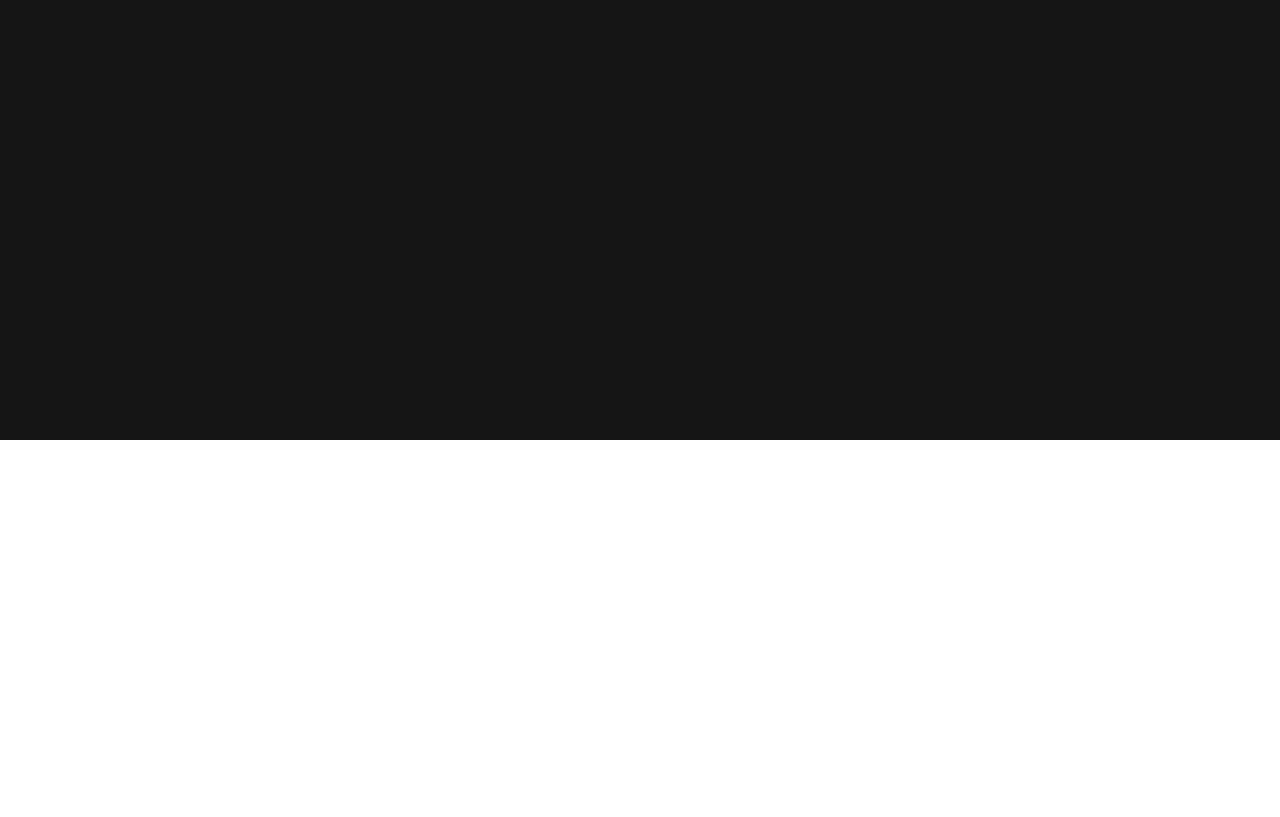
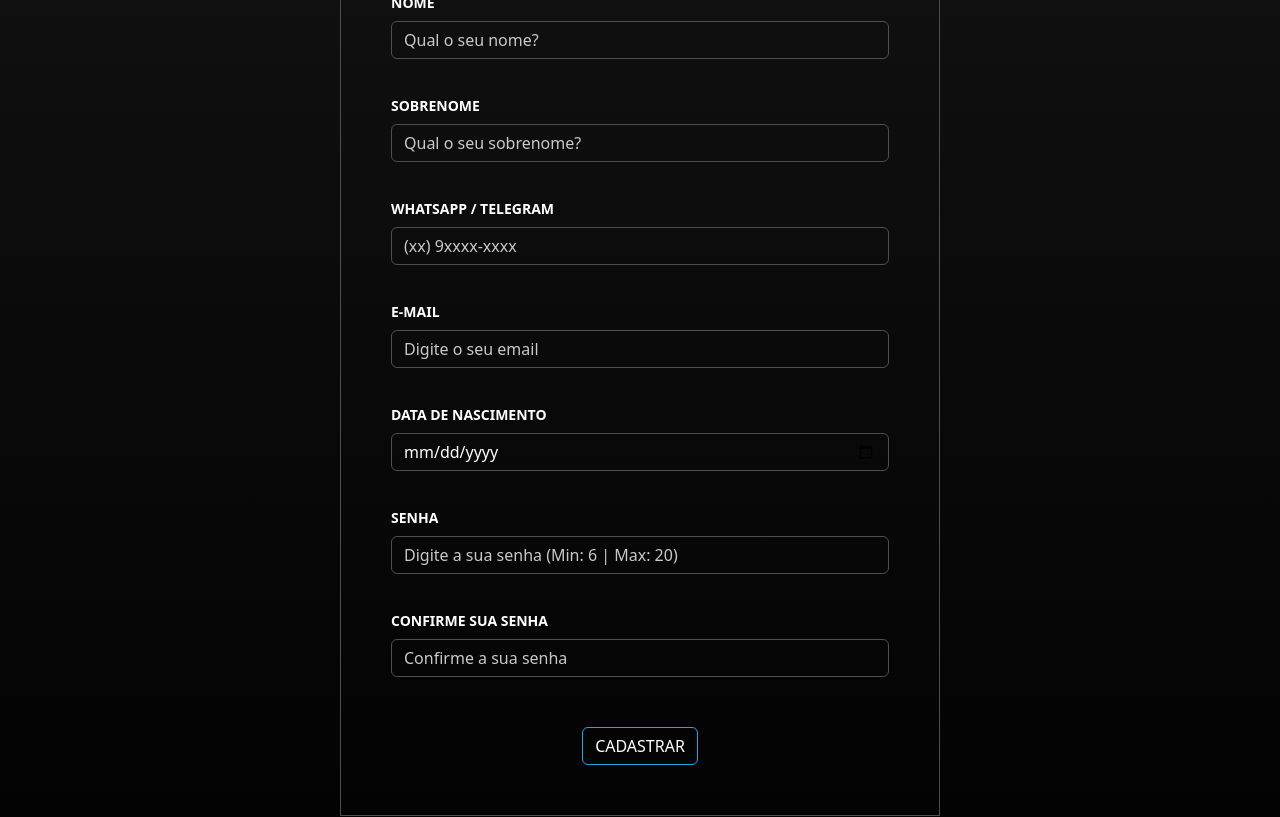
Before and after one commit to perflogabi/tecnoflix_frontend, a Next.js app: page /register in a window 1280 px wide. Shown: the part 360-1177 px from the top of the page. Before the commit the page ends 800 px from the top, so only its background shows below. Built offline with nearby package versions, Linux system fonts and the light colour scheme.

Commit message:
formulário de regstro

```diff
--- a/pages/register.tsx
+++ b/pages/register.tsx
@@ -1,6 +1,8 @@
 import HeaderGeneric from "@/components/commom/headerGeneric";
 import styles from "../styles/registerLogin.module.scss";
 import Head from "next/head";
+import { Button, Container, Form, FormGroup, Input, Label } from "reactstrap";
+import Footer from "@/components/commom/footer";
 
 const Register = function () {
     return (
@@ -8,9 +10,121 @@
             <Head>
                 <title>Techflix - Registro</title>
                 <link rel="shortcut icon" href="/favicon.svg" type="image/x-icon" />
+                <script src="https://jsuites.net/v4/jsuites.js"></script>
             </Head>
-            <main>
+            <main className={styles.main}>
                 <HeaderGeneric logoUrl="/" btnUrl="/login" btnContent="Quero fazer login" />
+                <Container className="py-5">
+                    <p className={styles.formTitle}>Bem-vindo(a) ao TechFlix!</p>
+                     <Form className={styles.form}>
+                        <p className="text-center">
+                            <strong>Bem-vindo(a) ao OneBitFlix!</strong>
+                        </p>
+                        <FormGroup>
+                            <Label for="firstName" className={styles.label}>
+                                NOME
+                            </Label>
+                            <Input
+                                id="firstName"
+                                name="firstName"
+                                type="text"
+                                placeholder="Qual o seu nome?"
+                                required
+                                maxLength={20}
+                                className={styles.inputName}
+                            />
+                        </FormGroup>
+                        <FormGroup>
+                            <Label for="lastName" className={styles.label}>
+                                SOBRENOME
+                            </Label>
+                            <Input
+                                id="lastName"
+                                name="lastName"
+                                type="text"
+                                placeholder="Qual o seu sobrenome?"
+                                required
+                                maxLength={20}
+                                className={styles.inputName}
+                            />
+                        </FormGroup>
+                        <FormGroup>
+                            <Label for="phone" className={styles.label}>
+                                WHATSAPP / TELEGRAM
+                            </Label>
+                            <Input
+                                id="phone"
+                                name="phone"
+                                type="tel"
+                                placeholder="(xx) 9xxxx-xxxx"
+                                data-mask="[-]+55 (00) 00000-0000"
+                                required
+                                className={styles.input}
+                            />
+                        </FormGroup>
+                        <FormGroup>
+                            <Label for="email" className={styles.label}>
+                                E-MAIL
+                            </Label>
+                            <Input
+                                id="email"
+                                name="email"
+                                type="email"
+                                placeholder="Digite o seu email"
+                                required
+                                className={styles.input}
+                            />
+                        </FormGroup>
+                        <FormGroup>
+                            <Label for="birth" className={styles.label}>
+                                DATA DE NASCIMENTO
+                            </Label>
+                            <Input
+                                id="birth"
+                                name="birth"
+                                type="date"
+                                min="1930-01-01"
+                                max="2020-12-31"
+                                required
+                                className={styles.input}
+                            />
+                        </FormGroup>
+                        <FormGroup>
+                            <Label for="password" className={styles.label}>
+                                SENHA
+                            </Label>
+                            <Input
+                                id="password"
+                                name="password"
+                                type="password"
+                                placeholder="Digite a sua senha (Min: 6 | Max: 20)"
+                                required
+                                minLength={6}
+                                maxLength={20}
+                                className={styles.input}
+                            />
+                        </FormGroup>
+                        <FormGroup>
+                            <Label for="confirmPassword" className={styles.label}>
+                                CONFIRME SUA SENHA
+                            </Label>
+                            <Input
+                                id="confirmPassword"
+                                name="confirmPassword"
+                                type="password"
+                                placeholder="Confirme a sua senha"
+                                required
+                                minLength={6}
+                                maxLength={20}
+                                className={styles.input}
+                            />
+                        </FormGroup>
+                        <Button type="submit" outline className={styles.formBtn}>
+                            CADASTRAR
+                        </Button>
+                    </Form>
+                </Container>
+                <Footer />
             </main>
         </>
     );
--- a/styles/registerLogin.module.scss
+++ b/styles/registerLogin.module.scss
@@ -0,0 +1,63 @@
+@import "./colors.module.scss";
+
+.main {
+    background-image: linear-gradient(to bottom, #151515, black);
+}
+
+.formTitle {
+    font-size: 40px;
+    font-weight: bold;
+    margin-bottom: 40px;
+}
+
+.form {
+    width: 600px;
+    padding: 50px;
+    border: 1px solid $darkGray;
+    margin: 0 auto;
+}
+
+.label {
+    font-size: 14px;
+    font-weight: bold;
+    padding-top: 20px;
+}
+
+.input {
+    border-color: $darkGray;
+    background-color: transparent;
+    color: white;
+
+    &::placeholder {
+        color: $lightGray;
+    }
+
+    &:focus {
+        background-color: transparent;
+        border-color: $lightGray;
+        color: white;
+        box-shadow: none;
+    }
+}
+
+.inputName {
+    @extend .input;
+    text-transform: uppercase;
+
+    &::placeholder {
+        text-transform: none;
+    }
+}
+
+.formBtn {
+    display: block;
+    margin: 50px auto 0 auto;
+    border-color: $lightBlue;
+    color: white;
+
+    &:hover {
+        background-color: transparent;
+        color: $lightGray;
+        border-color: $darkBlue;
+    }
+}
```
